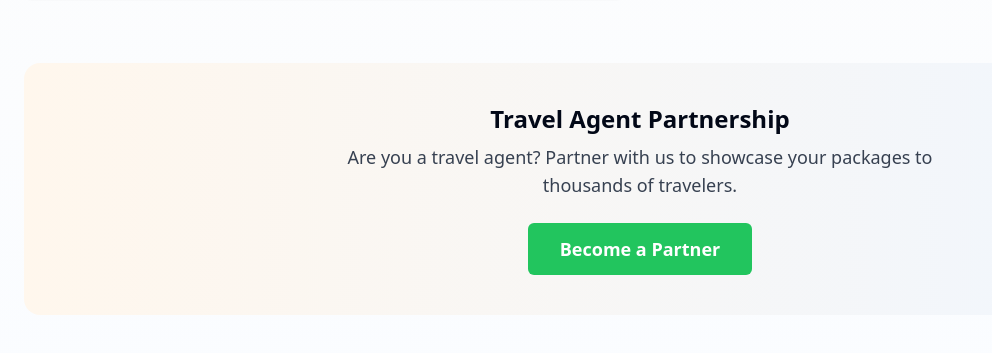
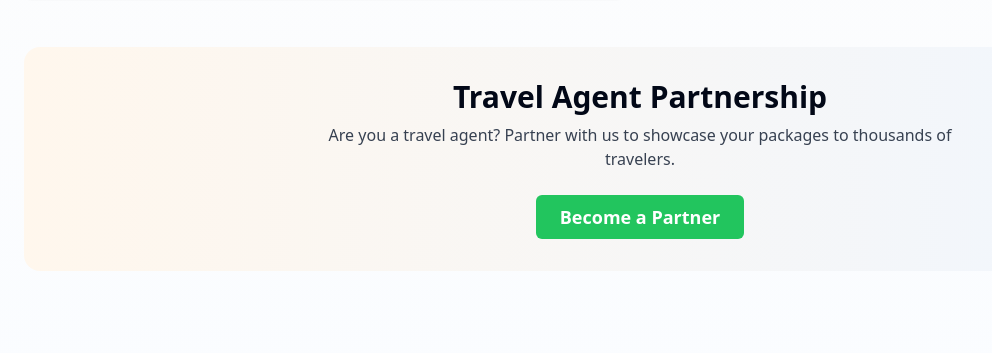
Before and after one commit to rohitsahana/ghumingo-flash-trips-45, a React (Vite) app: page /travel-plans in a window 1280 px wide. Shown: the part 1169-1522 px from the top of the page, without its empty margins (0-992 px from the left). Built offline with nearby package versions, Linux system fonts and the light colour scheme.

Commit message:
feat: move Travel Agent Partnership section to All Travel Plans page as a reusable component

```diff
--- /dev/null
+++ b/src/components/TravelAgentPartnership.tsx
@@ -0,0 +1,15 @@
+import React from 'react';
+
+const TravelAgentPartnership = () => (
+  <div className="rounded-2xl bg-gradient-to-r from-orange-50 to-blue-50 p-8 flex flex-col items-center text-center my-12">
+    <h2 className="text-2xl md:text-3xl font-bold mb-2">Travel Agent Partnership</h2>
+    <p className="text-gray-700 mb-6 max-w-2xl">
+      Are you a travel agent? Partner with us to showcase your packages to thousands of travelers.
+    </p>
+    <button className="bg-green-500 hover:bg-green-600 text-white font-semibold px-6 py-2 rounded-md text-lg transition-colors">
+      Become a Partner
+    </button>
+  </div>
+);
+
+export default TravelAgentPartnership;
--- a/src/pages/TravelPlans.tsx
+++ b/src/pages/TravelPlans.tsx
@@ -5,6 +5,7 @@ import { Dialog, DialogContent, DialogDescription, DialogHeader, DialogTitle, Di
 import { Tabs, TabsContent, TabsList, TabsTrigger } from '@/components/ui/tabs';
 import { Users, MapPin, Calendar, Star, CheckCircle } from 'lucide-react';
 import { Link } from 'react-router-dom';
+import TravelAgentPartnership from '@/components/TravelAgentPartnership';
 
 const formatCurrency = (amount: number) =>
   new Intl.NumberFormat('en-IN', {
@@ -262,19 +263,7 @@ const TravelPlans = () => (
           </Card>
         ))}
       </div>
-      {/* Travel Agent Partnership Section */}
-      <div className="mt-16 rounded-2xl bg-gradient-to-r from-orange-50 to-blue-50 p-10 flex flex-col items-center text-center">
-        <h2 className="text-2xl font-bold mb-2">Travel Agent Partnership</h2>
-        <p className="mb-6 text-lg text-gray-700 max-w-2xl">
-          Are you a travel agent? Partner with us to showcase your packages to thousands of travelers.
-        </p>
-        <button
-          className="bg-green-500 hover:bg-green-600 text-white font-semibold px-8 py-3 rounded-md text-lg transition-colors"
-          onClick={() => window.open('mailto:partners@ghumingo.com', '_blank')}
-        >
-          Become a Partner
-        </button>
-      </div>
+      <TravelAgentPartnership />
     </div>
   </div>
 );
```
